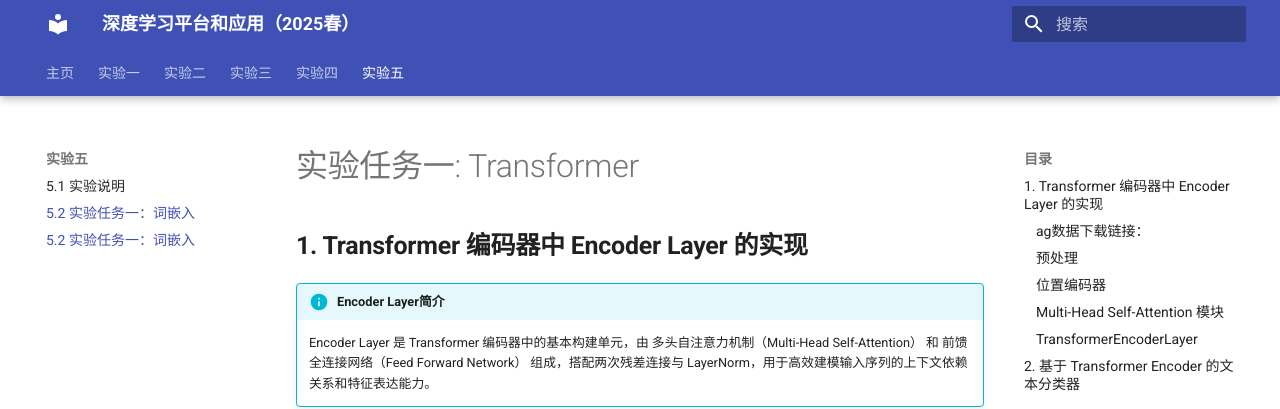
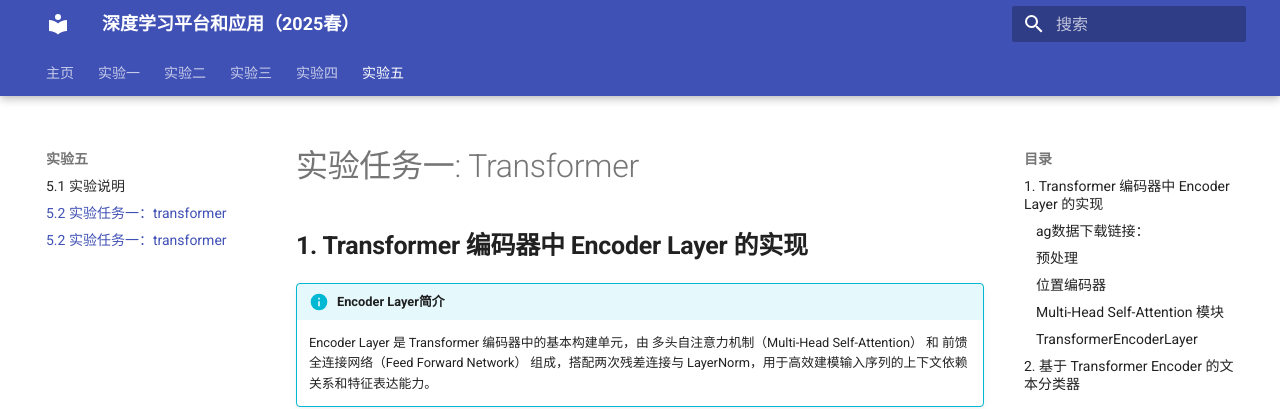
Before and after one commit to zhiweinju/nju-dl-lab-2025spring, an MkDocs documentation site: the page built from docs/lab5/transformer.md, in a window 1280 px wide. Shown: the top 409 px of the page. Built offline with MkDocs 1.6.1 and Material for MkDocs 9.7.7, drawn with Linux system fonts in a browser that asks for light colours; a style sheet for code colours, icons or effects is not loaded.

Commit message:
修改了lab5

```diff
--- a/mkdocs.yml
+++ b/mkdocs.yml
@@ -41,7 +41,7 @@
     - 4.3 实验任务二：RNN文本生成: "lab4/RNN文本生成汇总.md"
   - 实验五:
       - 5.1 实验说明: "lab5/实验五介绍.md"
-      - 5.2 实验任务一：词嵌入: "lab5/transformer.md"
+      - 5.2 实验任务一：transformer: "lab5/transformer.md"
       - 5.3 实验任务二：RNN文本生成: "lab5/transformer.md"
 
 
```
